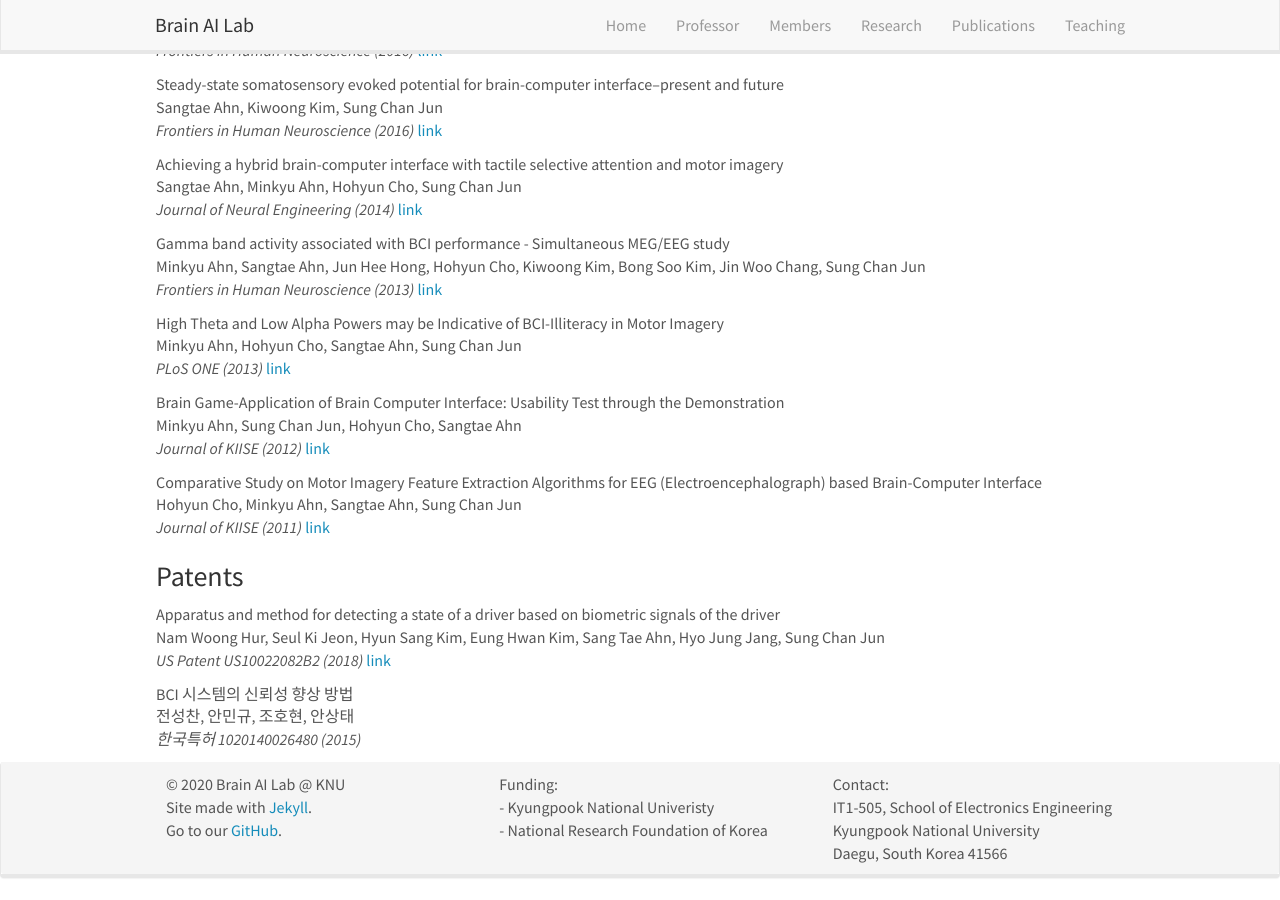
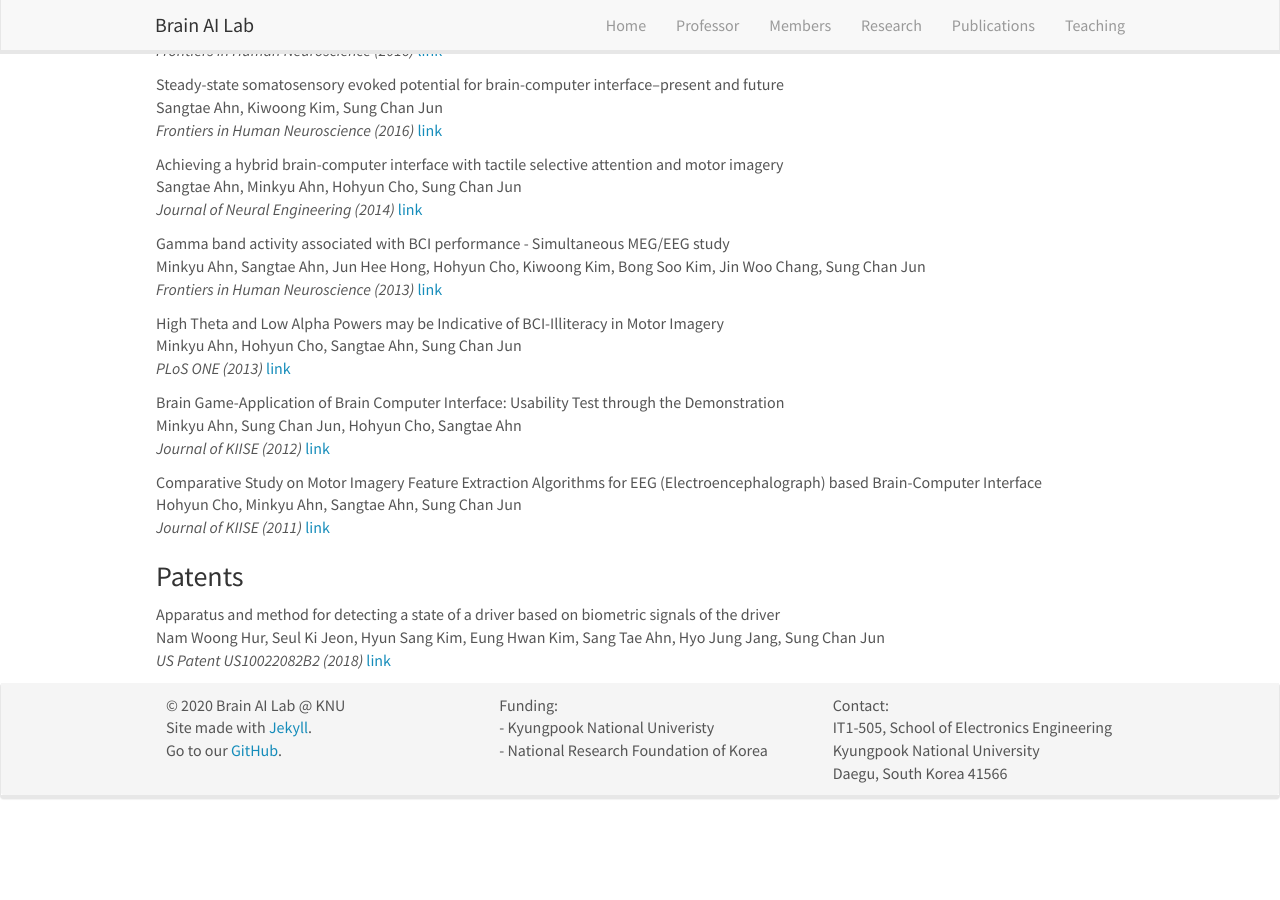
Before and after one commit to KNU-BrainAI/knu-brainai.github.io, a Jekyll site: the page built from _pages/publications.md, in a window 1280 px wide and 900 px high, scrolled down 2469 px. Built offline with Jekyll 4.4.1, drawn with Linux system fonts in a browser that asks for light colours; nearby versions of some CDN libraries; after the commit the page ends 3290 px from its top, so only the background shows below that.

Commit message:
Update publist_patent.yml

```diff
--- a/_data/publist_patent.yml
+++ b/_data/publist_patent.yml
@@ -4,7 +4,3 @@
   link:
     url: https://patents.google.com/patent/US10022082B2/en
     display: link
-
-- title: "BCI 시스템의 신뢰성 향상 방법"
-  authors: 전성찬, 안민규, 조호현, 안상태
-  journal: 한국특허 1020140026480 (2015)
```
